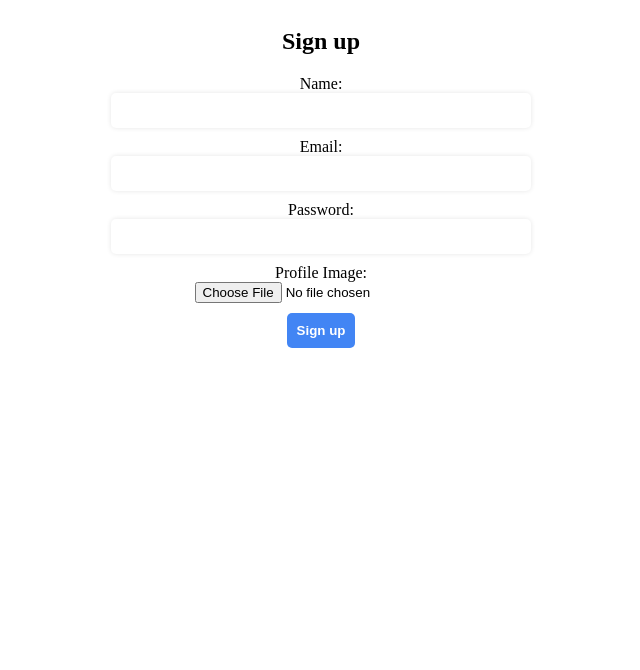
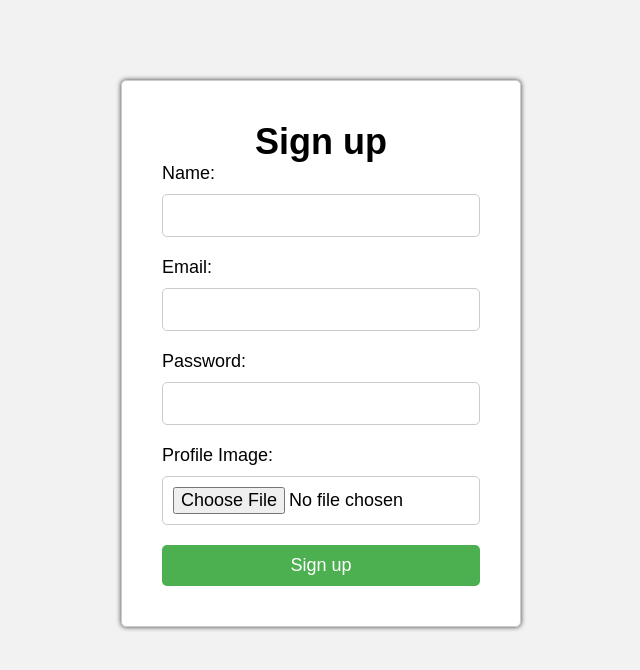
Before and after one commit to mohitsharma03/MFAWebApp, a Flask app: page /signup in a window 1280 px wide. Shown: the top 670 px of the page, without its empty margins (319-959 px from the left). Run offline with Flask 2, Linux system fonts and the light colour scheme.

Commit message:
Update signup.css

```diff
--- a/Code/static/signup.css
+++ b/Code/static/signup.css
@@ -1,48 +1,67 @@
-/* center the form */
-form {
-  display: flex;
-  flex-direction: column;
-  align-items: center;
+/* Reset default styles */
+* {
+  box-sizing: border-box;
+  margin: 0;
+  padding: 0;
 }
 
-/* style the input fields */
-input[type="text"], input[type="email"], input[type="password"] {
-  padding: 10px;
-  margin-bottom: 10px;
-  border-radius: 5px;
-  border: none;
-  box-shadow: 0 0 5px rgba(0,0,0,0.1);
-  width: 100%;
-  max-width: 400px;
+/* Set body background color and font */
+body {
+  background-color: #f2f2f2;
+  font-family: Arial, sans-serif;
 }
 
-/* style the image upload button */
-.image-upload {
-  display: inline-block;
-  margin-bottom: 10px;
-  width: 200px;
-  height: 200px;
-  background-color: #f3f3f3;
-  background-size: cover;
-  background-position: center;
-  border-radius: 50%;
-  border: none;
-  cursor: pointer;
-  overflow: hidden;
+/* Set form styles */
+form {
+  width: 400px;
+  margin: 80px auto 0;
+  background-color: #ffffff;
+  padding: 40px;
+  border-radius: 5px;
+  box-shadow: 0px 0px 5px 0px rgba(0,0,0,0.75);
+  border: 1px solid #ccc;
 }
 
-.image-upload input[type="file"] {
-  display: none;
+/* Set form title styles */
+h2 {
+  text-align: center;
+  font-size: 36px;
+  margin-top: 0px;
 }
 
-/* style the submit button */
+/* Set label styles */
+label {
+  display: block;
+  margin-bottom: 10px;
+  font-size: 18px;
+}
+
+/* Set input field styles */
+input[type="text"],
+input[type="email"],
+input[type="password"],
+input[type="file"] {
+  width: 100%;
+  padding: 10px;
+  margin-bottom: 20px;
+  font-size: 18px;
+  border: 1px solid #ccc;
+  border-radius: 5px;
+}
+
+/* Set submit button styles */
 input[type="submit"] {
+  width: 100%;
+  background-color: #4CAF50;
+  color: #ffffff;
   padding: 10px;
-  margin-top: 10px;
+  font-size: 18px;
+  border: none;
   border-radius: 5px;
-  border: none;
-  background-color: #4285f4;
-  color: white;
-  font-weight: bold;
   cursor: pointer;
 }
+
+/* Set submit button hover styles */
+input[type="submit"]:hover {
+  background-color: #3e8e41;
+}
```
